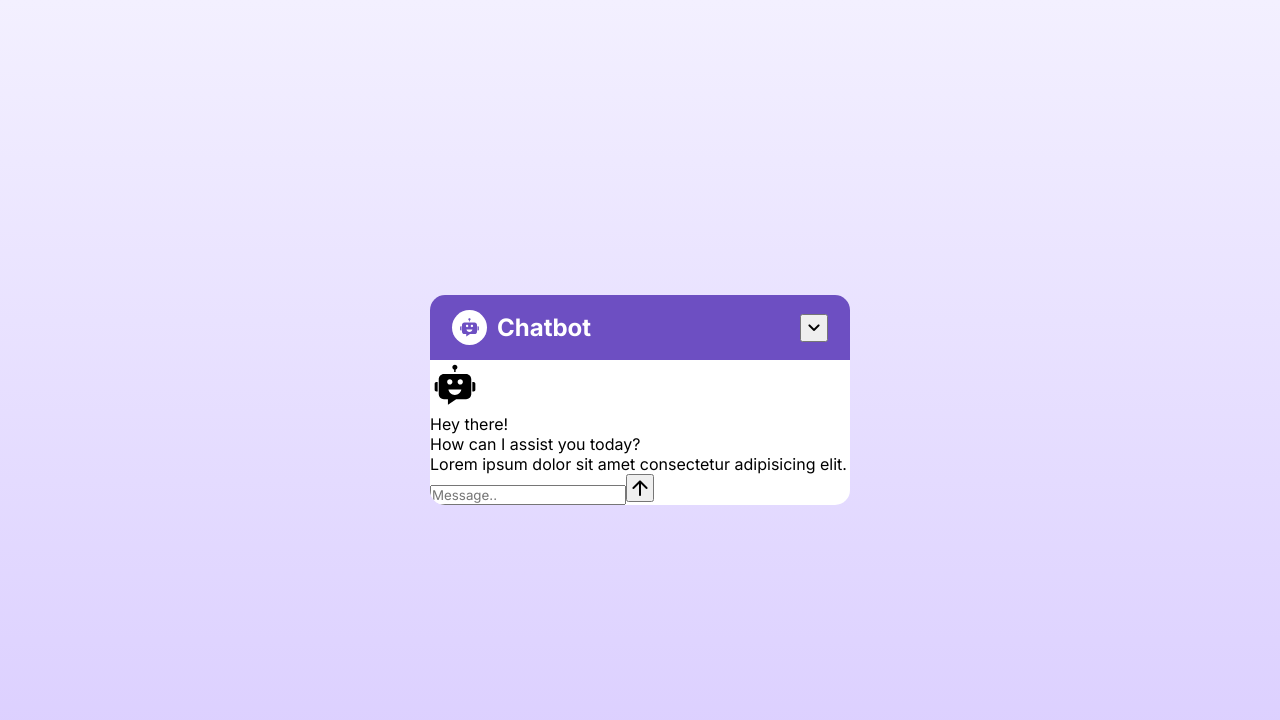
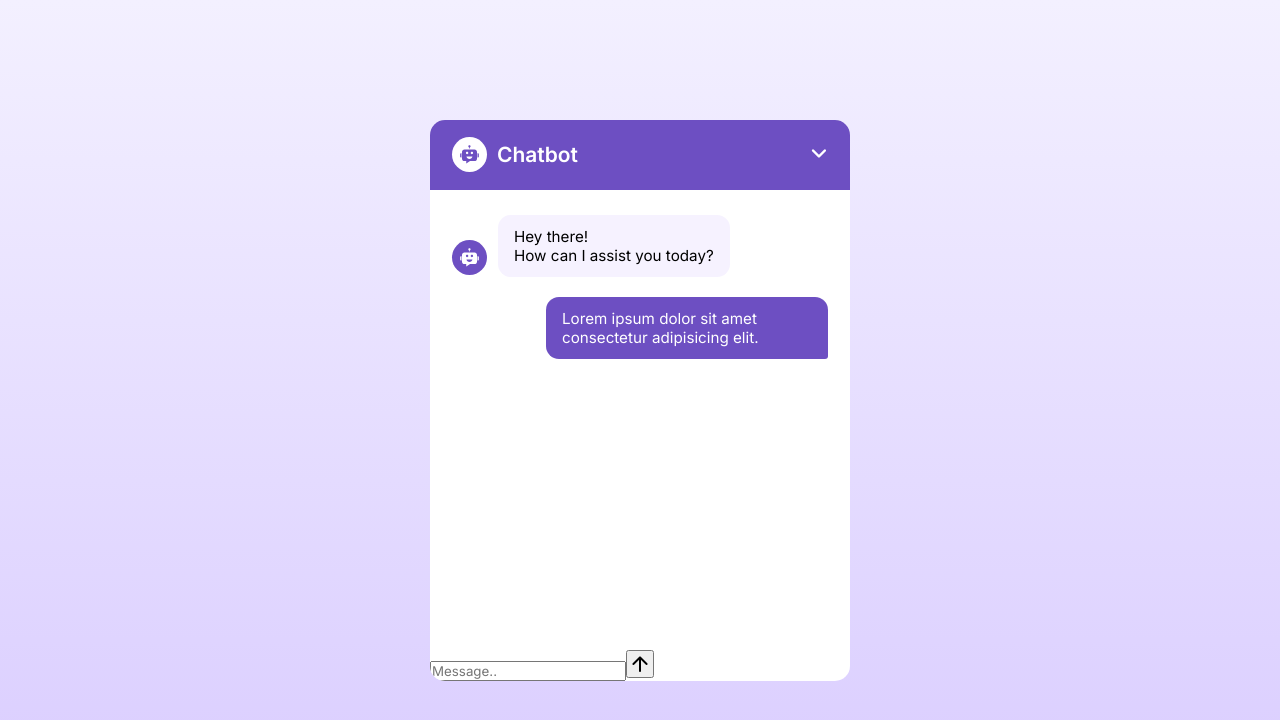
Before and after one commit to satyajitd111/react-ai-chatbot, a React (Vite) app: page / in a window 1280 px wide. Shown: the top 720 px of the page. Built offline with nearby package versions, Linux system fonts and the light colour scheme.

Commit message:
chatbot header and message bubbles styling complete

```diff
--- a/index.html
+++ b/index.html
@@ -1,11 +1,14 @@
-<!doctype html>
+<!DOCTYPE html>
 <html lang="en">
   <head>
     <meta charset="UTF-8" />
     <link rel="icon" type="image/svg+xml" href="/vite.svg" />
     <meta name="viewport" content="width=device-width, initial-scale=1.0" />
     <!-- Linking Google fonts for icons -->
-    <link rel="stylesheet" href="https://fonts.googleapis.com/css2?family=Material+Symbols+Rounded:opsz,wght,FILL,GRAD@24,400,0,0" />
+    <link
+      rel="stylesheet"
+      href="https://fonts.googleapis.com/css2?family=Material+Symbols+Rounded:opsz,wght,FILL,GRAD@48,400,0,0"
+    />
     <title>Chatbot in React JS</title>
   </head>
   <body>
--- a/src/index.css
+++ b/src/index.css
@@ -1,11 +1,11 @@
 /* Google Fonts Inter */
-@import url('https://fonts.googleapis.com/css2?family=Inter:opsz,wght@14..32,100..900&display=swap');
+@import url("https://fonts.googleapis.com/css2?family=Inter:opsz,wght@14..32,100..900&display=swap");
 
 * {
   margin: 0;
   padding: 0;
   box-sizing: border-box;
-  font-family: 'Inter', sans-serif;
+  font-family: "Inter", sans-serif;
 }
 
 body {
@@ -47,4 +47,86 @@ body {
   border-radius: 50%;
   background: #fff;
   fill: #6d4fc2;
+  flex-shrink: 0;
 }
+
+.header-info .logo-text {
+  color: #fff;
+  font-size: 1.31rem;
+  font-weight: 600;
+}
+
+.chat-header button {
+  height: 40px;
+  width: 40px;
+  border: none;
+  outline: none;
+  color: #fff;
+  cursor: pointer;
+  font-size: 1.9rem;
+  padding-left: 2px;
+  border-radius: 50%;
+  margin-right: -10px;
+  background: none;
+  transition: 0.2s ease;
+}
+
+.chat-header button:hover {
+  /* background: "black"; */
+  background: #593bab;
+}
+
+.chat-body {
+  height: 460px;
+  overflow-y: auto;
+  padding: 25px 22px;
+  display: flex;
+  flex-direction: column;
+  gap: 20px;
+}
+
+.chat-body .message {
+  display: flex;
+  align-items: center;
+  gap: 11px;
+}
+
+.chat-body .bot-message svg {
+  height: 35px;
+  width: 35px;
+  padding: 6px;
+  border-radius: 50%;
+  background: #6d4fc2;
+  fill: #fff;
+  flex-shrink: 0;
+  margin-bottom: 2px;
+  align-self: flex-end;
+}
+
+.chat-body .message .message-text {
+  padding: 12px 16px;
+  max-width: 75%;
+  word-wrap: break-word;
+  white-space: pre-line;
+  font-size: 0.95rem;
+}
+
+.chat-body .bot-message .message-text {
+  /* padding: 12px 16px; */
+  max-width: 75%;
+  background: #f6f2ff;
+  border-radius: 13px;
+}
+
+.chat-body .user-message {
+  flex-direction: column;
+  align-items: flex-end;
+}
+
+.chat-body .user-message .message-text {
+  /* padding: 12px 16px; */
+  /* max-width: 75%; */
+  color: #fff;
+  background: #6d4fc2;
+  border-radius: 13px 13px 3px 13px;
+}
```
